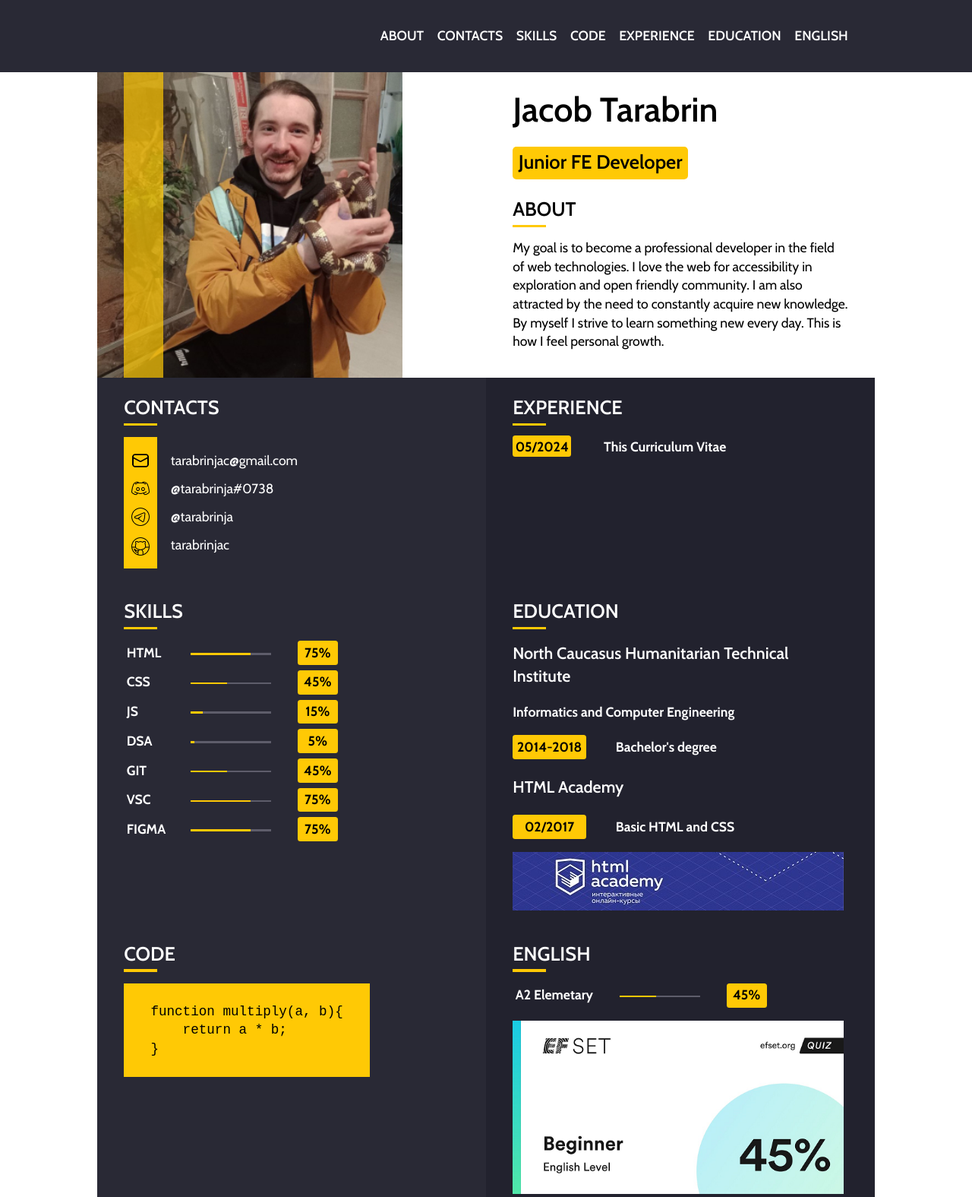
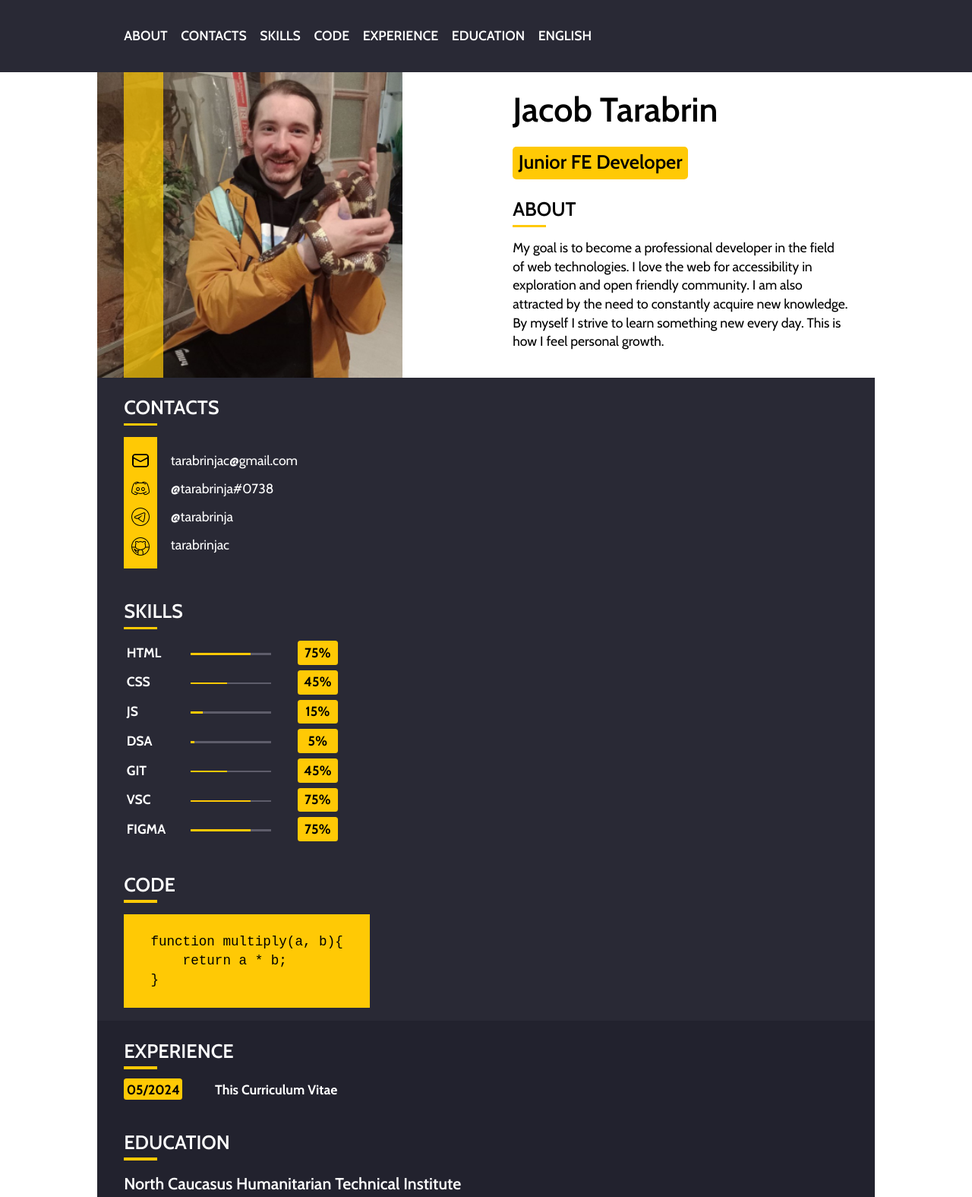
Before and after one commit to tarabrinjac/rsschool-cv, a website: page index.html in a window 1280 px wide. Shown: the top 1575 px of the page at 76% size. Drawn offline with Linux system fonts and the light colour scheme.

Commit message:
feat: add @media rules in style.css

```diff
--- a/css/style.css
+++ b/css/style.css
@@ -727,3 +727,56 @@
 
   color: #ffffff;
 }
+
+/** ==========================================================================
+/** @Media Rules
+/** ========================================================================== */
+
+@media (max-width: 1400px) {
+
+  /** Header */
+
+  .header-nav {
+    justify-content: flex-start;
+  }
+
+  .header-list {
+    justify-content: flex-start;
+
+    width: 100%;
+  }
+
+  .header-item {
+    margin-left: 0;
+    margin-right: 1em;
+  }
+
+  /** Sections layout */
+
+  .section {
+    width: 100%;
+  }
+
+  .section-skills {
+    order: 2;
+  }
+
+  .section-code {
+    order: 3;
+  }
+
+  .section-experience {
+    order: 4;
+  }
+
+  .section-education {
+    order: 5;
+  }
+}
+
+@media (max-width: 1000px) {
+  .avatar-image {
+    min-width: 350px;
+    max-height: 350px;
+  }
+}
```
